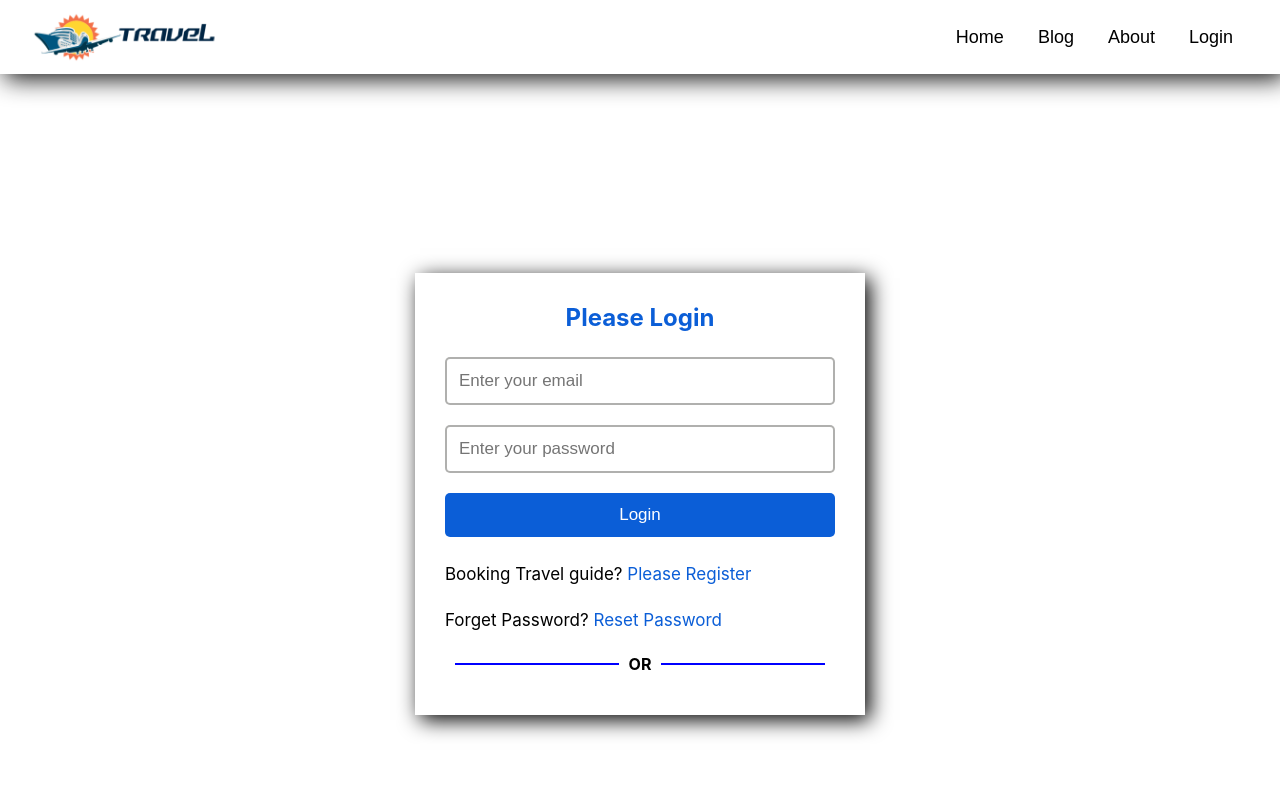
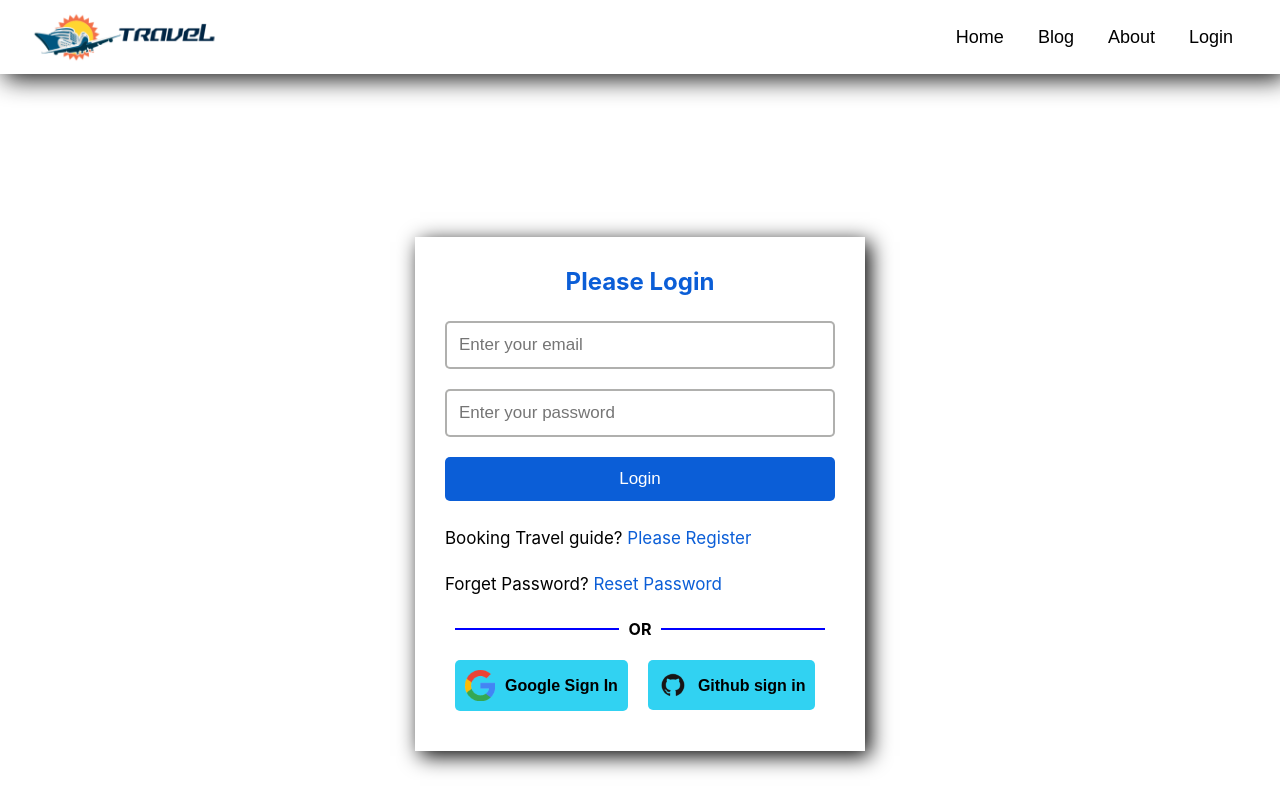
Before and after one commit to monirul360/Travel-guide, a React (Create React App) app: page /login in a window 1280 px wide. Shown: the top 800 px of the page. Built offline with nearby package versions, Linux system fonts and the light colour scheme.

Commit message:
socail component create

```diff
--- a/src/Page/Login/Login.js
+++ b/src/Page/Login/Login.js
@@ -1,5 +1,6 @@
 import React from 'react';
 import { Link } from 'react-router-dom';
+import Social from '../Social/Social';
 import './Login.css';
 const Login = () => {
     return (
@@ -20,6 +21,7 @@ const Login = () => {
                             <h4>OR</h4>
                             <div></div>
                         </div>
+                        <Social></Social>
                     </div>
                 </div>
             </section>
--- /dev/null
+++ b/src/Page/Social/Social.css
@@ -0,0 +1,29 @@
+.social-container {
+    display: flex;
+    align-items: center;
+}
+
+.social-container button {
+    padding: 10px;
+    background-color: #31D2F2;
+    color: black;
+    border: none;
+    border-radius: 5px;
+    font-size: 14px;
+    margin: 10px;
+    text-align: center;
+}
+
+.social-container button img {
+    width: 30px;
+    float: left;
+    margin-right: 10px;
+}
+
+.social-container button span {
+    float: left;
+    display: block;
+    margin-top: 7px;
+    font-size: 16px;
+    font-weight: bold;
+}
--- /dev/null
+++ b/src/Page/Social/Social.js
@@ -0,0 +1,26 @@
+import React from 'react';
+import './Social.css';
+import google from '../../Image/Social/google.png';
+import github from '../../Image/Social/github.png';
+const Social = () => {
+    return (
+        <div>
+            <div className="social-container">
+                <div>
+                    <button>
+                        <img src={google} alt="" />
+                        <span> Google Sign In</span>
+                    </button>
+                </div>
+                <div>
+                    <button>
+                        <img src={github} alt="" />
+                        <span>Github sign in</span>
+                    </button>
+                </div>
+            </div>
+        </div>
+    );
+};
+
+export default Social;
```
Also changed, not shown: src/Image/Social/github.png (added), src/Image/Social/google.png (added).
